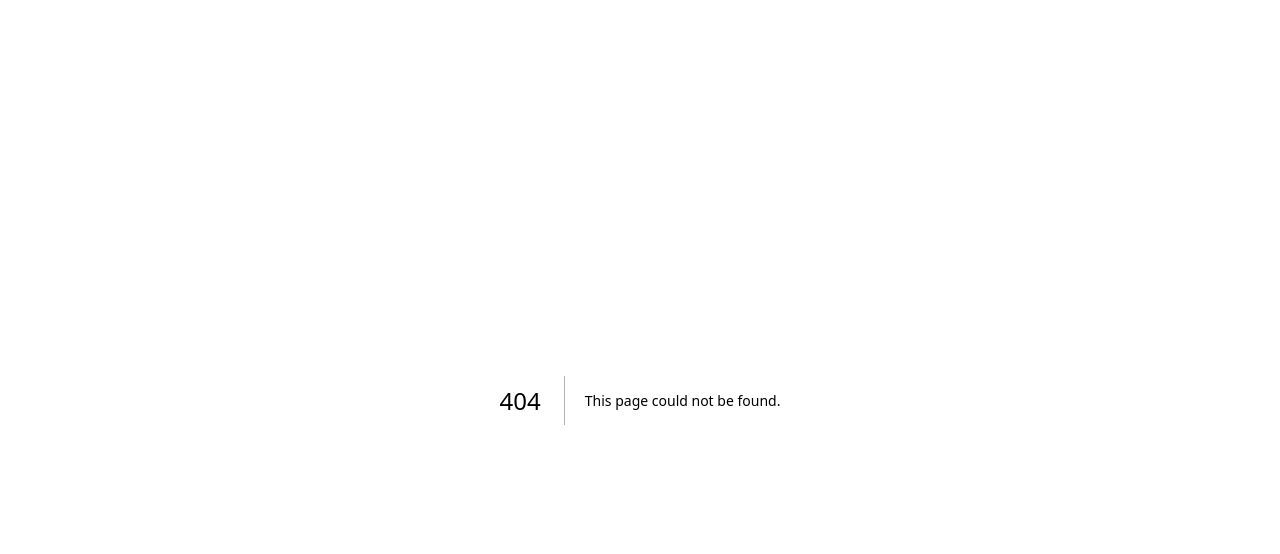
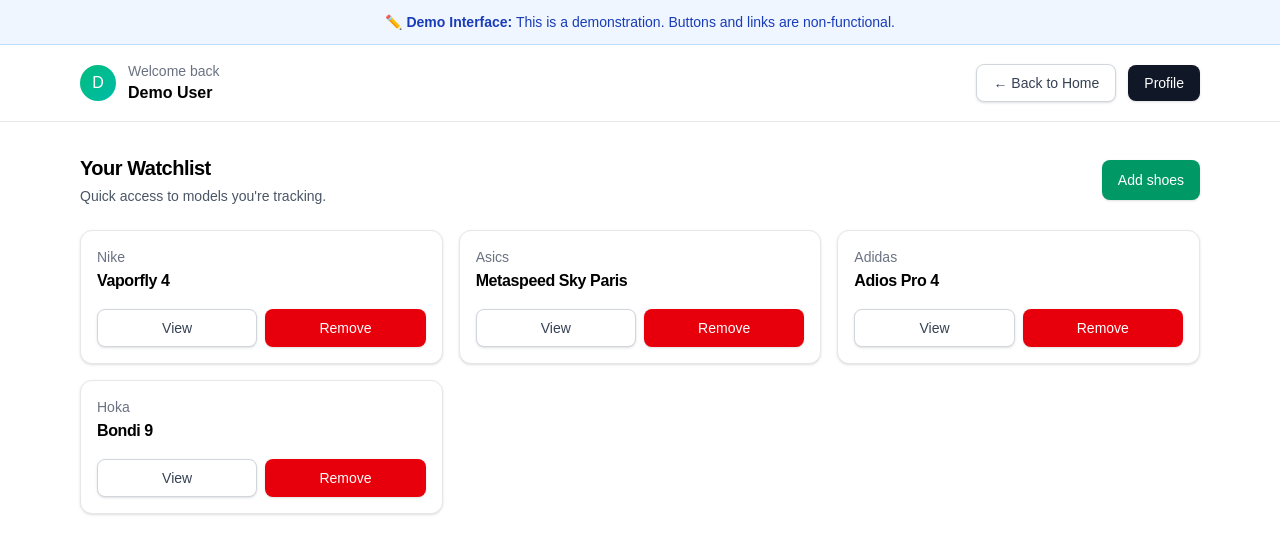
Before and after one commit to mwar1/speedsale, a Next.js app: page /demo in a window 1280 px wide. Before the commit this address had no page. Shown: the top 554 px of the page. Built offline with nearby package versions, Linux system fonts and the light colour scheme.

Commit message:
Better home page placeholder data + demo page

```diff
--- /dev/null
+++ b/app/demo/page.tsx
@@ -0,0 +1,123 @@
+'use client';
+
+export default function DemoPage() {
+  const user = {
+    fname: "Demo",
+    sname: "User"
+  };
+
+  // Placeholder shoe data
+  const shoes = [
+    {
+      id: "1",
+      brand: "Nike",
+      model: "Vaporfly 4",
+      slug: "nike-vaporfly-4"
+    },
+    {
+      id: "2",
+      brand: "Asics",
+      model: "Metaspeed Sky Paris",
+      slug: "asics-metaspeed-sky-paris"
+    },
+    {
+      id: "3",
+      brand: "Adidas",
+      model: "Adios Pro 4",
+      slug: "adidas-adios-pro-4"
+    },
+    {
+      id: "4",
+      brand: "Hoka",
+      model: "Bondi 9",
+      slug: "hoka-bondi-9"
+    }
+  ];
+
+  const removeFromWatchlist = (shoeId: string) => {
+    console.log(`Demo: Would remove shoe ${shoeId} from watchlist`);
+  };
+
+  return (
+    <main className="min-h-screen">
+      {/* Demo Notice */}
+      <div className="bg-blue-50 border-b border-blue-200">
+        <div className="container-max py-3">
+          <p className="text-sm text-blue-800 text-center">
+          ✏️ <strong>Demo Interface:</strong> This is a demonstration. Buttons and links are non-functional.
+          </p>
+        </div>
+      </div>
+
+      {/* Top Banner */}
+      <header className="sticky top-0 z-10 border-b border-gray-200 bg-white/80 backdrop-blur">
+        <div className="container-max flex items-center justify-between py-4">
+          <div className="flex items-center space-x-3 group">
+            <div className="flex h-9 w-9 items-center justify-center rounded-full bg-gradient-to-br from-emerald-500 to-teal-500 text-white ring-0 ring-transparent group-hover:ring-2 group-hover:ring-emerald-400 transition">
+              {user.fname?.[0]}
+            </div>
+            <div className="leading-tight">
+              <p className="text-sm text-gray-500">Welcome back</p>
+              <h1 className="text-base font-semibold">{user.fname} {user.sname}</h1>
+            </div>
+          </div>
+          <div className="flex items-center space-x-3">
+            <button
+              className="inline-flex items-center justify-center rounded-lg border border-gray-300 bg-white px-4 py-2 text-sm font-medium text-gray-700 shadow-sm hover:bg-gray-50 focus:outline-none focus:ring-2 focus:ring-gray-500 focus:ring-offset-2"
+              onClick={() => window.location.href = '/'}
+            >
+              ← Back to Home
+            </button>
+            <button
+              className="inline-flex items-center justify-center rounded-lg bg-gray-900 px-4 py-2 text-sm font-medium text-white shadow-sm hover:bg-black focus:outline-none focus:ring-2 focus:ring-gray-900 focus:ring-offset-2"
+            >
+              Profile
+            </button>
+          </div>
+        </div>
+      </header>
+
+      {/* Content */}
+      <section className="container-max py-8">
+        <div className="mb-6 flex items-center justify-between">
+          <div>
+            <h2 className="text-xl font-semibold tracking-tight">Your Watchlist</h2>
+            <p className="mt-1 text-sm text-gray-600">{"Quick access to models you're tracking."}</p>
+          </div>
+          <button
+            className="btn btn-primary"
+            onClick={() => console.log('Demo: Would navigate to shoe search')}
+          >
+            Add shoes
+          </button>
+        </div>
+
+        {/* Shoe grid */}
+          <ul className="grid grid-cols-1 gap-4 sm:grid-cols-2 lg:grid-cols-3">
+            {shoes.map((item) => (
+              <li key={item.id} className="group flex flex-col rounded-xl border border-gray-200 bg-white p-4 shadow-sm transition hover:shadow-md">
+                <div className="flex-1">
+                  <p className="text-sm text-gray-500">{item.brand}</p>
+                  <p className="mt-0.5 text-base font-semibold tracking-tight">{item.model}</p>
+                </div>
+                <div className="mt-4 grid grid-cols-2 gap-2">
+                <button
+                    className="btn btn-outline btn-sm"
+                  onClick={() => console.log(`Demo: Would view ${item.model}`)}
+                  >
+                    View
+                </button>
+                  <button
+                    className="btn btn-danger btn-sm"
+                    onClick={() => removeFromWatchlist(item.id)}
+                  >
+                    Remove
+                  </button>
+                </div>
+              </li>
+            ))}
+          </ul>
+      </section>
+    </main>
+  );
+}
--- a/app/page.tsx
+++ b/app/page.tsx
@@ -30,29 +30,20 @@
         <div className="relative z-10 container-max py-16 sm:py-20">
           <div className="mx-auto max-w-3xl text-center">
             <h1 className="text-4xl font-extrabold tracking-tight text-gray-900 sm:text-5xl">SpeedSale</h1>
-            <p className="mt-4 text-lg leading-7 text-gray-600">Your concise product tagline lives here. Explain the core value in one clear sentence.</p>
-            <p className="mt-2 text-sm text-gray-500">Add a supporting sentence that highlights outcomes, credibility, or a differentiator.</p>
+            <p className="mt-4 text-lg leading-7 text-gray-600">Running shoes discounts all in one place. No searching required.</p>
+            <p className="mt-2 text-sm text-gray-500">Get email notifications when your favourite shoes are cheap, so you can make the most of the offers.</p>
             <div className="mt-8 flex flex-col items-center justify-center gap-3 sm:flex-row">
               <Link href="/signup" className="btn btn-primary px-5 py-3">Start free</Link>
-              <Link href="/login" className="btn btn-outline px-5 py-3">Demo dashboard</Link>
+              <Link href="/demo" className="btn btn-outline px-5 py-3">Demo dashboard</Link>
             </div>
             <p className="mt-3 text-xs text-gray-500">No credit card required • Cancel anytime</p>
           </div>
         </div>
       </section>
 
-      {/* Social proof (placeholder) */}
-      <section className="border-y border-gray-200">
-        <div className="container-max grid grid-cols-2 items-center gap-6 py-8 sm:grid-cols-4">
-          <div className="h-8 rounded bg-gray-100" />
-          <div className="h-8 rounded bg-gray-100" />
-          <div className="h-8 rounded bg-gray-100" />
-          <div className="h-8 rounded bg-gray-100" />
-        </div>
-      </section>
-
       {/* Features */}
-      <section className="container-max py-14">
+      <section className="border-t border-gray-200">
+        <div className="container-max py-14">
         <div className="mx-auto max-w-2xl text-center">
           <h2 className="text-2xl font-semibold tracking-tight">Why choose SpeedSale</h2>
           <p className="mt-2 text-sm text-gray-600">Brief supporting copy that frames the benefits and outcomes users get.</p>
@@ -61,19 +52,20 @@
           <li className="card">
             <div className="text-2xl">⚡</div>
             <p className="mt-3 text-base font-semibold">Fast setup</p>
-            <p className="mt-1 text-sm text-gray-600">Get value in minutes with simple onboarding and sensible defaults.</p>
+            <p className="mt-1 text-sm text-gray-600">Add shoes to your watchlist in minutes and starting receiving discounts straight away.</p>
           </li>
           <li className="card">
             <div className="text-2xl">📈</div>
-            <p className="mt-3 text-base font-semibold">Actionable insights</p>
-            <p className="mt-1 text-sm text-gray-600">Turn noise into clear, prioritized opportunities for growth.</p>
+            <p className="mt-3 text-base font-semibold">Adjustable Prices</p>
+            <p className="mt-1 text-sm text-gray-600">{"Choose the discount you're looking for, you'll only get an email when we find a price that suits you."}</p>
           </li>
           <li className="card">
-            <div className="text-2xl">🔒</div>
-            <p className="mt-3 text-base font-semibold">Secure by default</p>
-            <p className="mt-1 text-sm text-gray-600">Privacy-conscious and secure architecture from the ground up.</p>
+            <div className="text-2xl">👟</div>
+            <p className="mt-3 text-base font-semibold">Custom Watchlists</p>
+            <p className="mt-1 text-sm text-gray-600">Add your favourite shoes to your personalised watchlists.</p>
           </li>
         </ul>
+        </div>
       </section>
 
       {/* Testimonials */}
@@ -81,7 +73,7 @@
         <div className="container-max py-14">
           <div className="mx-auto max-w-2xl text-center">
             <h2 className="text-2xl font-semibold tracking-tight">What early users say</h2>
-            <p className="mt-2 text-sm text-gray-600">Short quotes that build trust and highlight outcomes.</p>
+            <p className="mt-2 text-sm text-gray-600">See why other people are recommending SpeedSale.</p>
           </div>
           <ul className="mt-10 grid grid-cols-1 gap-4 sm:grid-cols-2 lg:grid-cols-3">
             <li className="card">
@@ -122,12 +114,12 @@
       <section className="container-max py-14">
         <div className="mx-auto max-w-2xl text-center">
           <h2 className="text-2xl font-semibold tracking-tight">Simple, transparent pricing</h2>
-          <p className="mt-2 text-sm text-gray-600">Start free, upgrade when you grow. No surprises.</p>
+          <p className="mt-2 text-sm text-gray-600">Start free, upgrade when you want.</p>
         </div>
         <ul className="mt-10 grid grid-cols-1 gap-4 sm:grid-cols-2 lg:grid-cols-3">
           <li className="card flex flex-col">
             <p className="text-sm font-semibold text-gray-700">Starter</p>
-            <p className="mt-2 text-3xl font-extrabold">$0<span className="text-base font-medium text-gray-500">/mo</span></p>
+            <p className="mt-2 text-3xl font-extrabold">£0<span className="text-base font-medium text-gray-500">/mo</span></p>
             <ul className="mt-4 space-y-2 text-sm text-gray-600">
               <li>• Core features</li>
               <li>• Community support</li>
@@ -137,21 +129,21 @@
           </li>
           <li className="card flex flex-col border-emerald-300 ring-1 ring-emerald-200">
             <p className="text-sm font-semibold text-emerald-700">Pro</p>
-            <p className="mt-2 text-3xl font-extrabold">$19<span className="text-base font-medium text-gray-500">/mo</span></p>
+            <p className="mt-2 text-3xl font-extrabold">£9.99<span className="text-base font-medium text-gray-500">/mo</span></p>
             <ul className="mt-4 space-y-2 text-sm text-gray-600">
               <li>• Everything in Starter</li>
               <li>• Unlimited watchlists</li>
-              <li>• Email alerts</li>
+              <li>• In-depth statistics</li>
             </ul>
             <Link href="/signup" className="mt-6 btn btn-primary">Start Pro</Link>
           </li>
           <li className="card flex flex-col">
             <p className="text-sm font-semibold text-gray-700">Team</p>
-            <p className="mt-2 text-3xl font-extrabold">$49<span className="text-base font-medium text-gray-500">/mo</span></p>
+            <p className="mt-2 text-3xl font-extrabold">£19.99<span className="text-base font-medium text-gray-500">/mo</span></p>
             <ul className="mt-4 space-y-2 text-sm text-gray-600">
-              <li>• Everything in Pro</li>
-              <li>• Team seats</li>
-              <li>• Priority support</li>
+              <li>• ...</li>
+              <li>• ...</li>
+              <li>• ...</li>
             </ul>
             <Link href="/signup" className="mt-6 btn btn-outline">Contact sales</Link>
           </li>
@@ -168,15 +160,16 @@
           <div className="mx-auto mt-8 grid max-w-3xl grid-cols-1 gap-4">
             <details className="group card p-5">
               <summary className="cursor-pointer list-none text-base font-semibold">How does the free plan work?</summary>
-              <p className="mt-2 text-sm text-gray-600">Placeholder answer that explains limits and upgrade path.</p>
+              <p className="mt-2 text-sm text-gray-600">{"The free plan gives you instant access to the core features of SpeedSale. \
+                Add up to three shoes to your watchlist and receive emails when they're discounted."}</p>
             </details>
             <details className="group card p-5">
               <summary className="cursor-pointer list-none text-base font-semibold">Can I cancel anytime?</summary>
-              <p className="mt-2 text-sm text-gray-600">Yes — you can manage your plan from your dashboard.</p>
+              <p className="mt-2 text-sm text-gray-600">Yes, you can manage your plan from your dashboard.</p>
             </details>
             <details className="group card p-5">
               <summary className="cursor-pointer list-none text-base font-semibold">Do you offer discounts?</summary>
-              <p className="mt-2 text-sm text-gray-600">Placeholder for educational or annual billing discounts.</p>
+              <p className="mt-2 text-sm text-gray-600">Yes! Students get a X% discount on all plans.</p>
             </details>
           </div>
         </div>
@@ -186,7 +179,7 @@
       <section className="container-max pb-16">
         <div className="card p-8 text-center">
           <h3 className="text-xl font-semibold tracking-tight">Ready to move faster?</h3>
-          <p className="mt-2 text-sm text-gray-600">Another short line to reduce friction and inspire action.</p>
+          <p className="mt-2 text-sm text-gray-600">Try for free now.</p>
           <div className="mt-6 flex items-center justify-center gap-3">
             <Link href="/signup" className="btn btn-primary px-5 py-3">Get started</Link>
             <Link href="/login" className="btn btn-outline px-5 py-3">Log in</Link>
```
